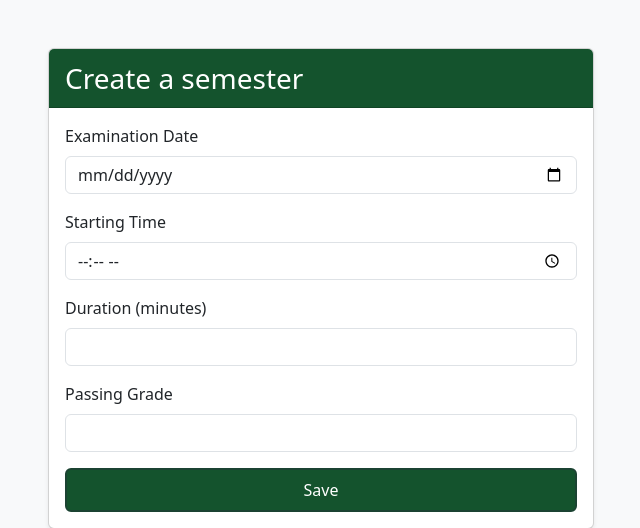
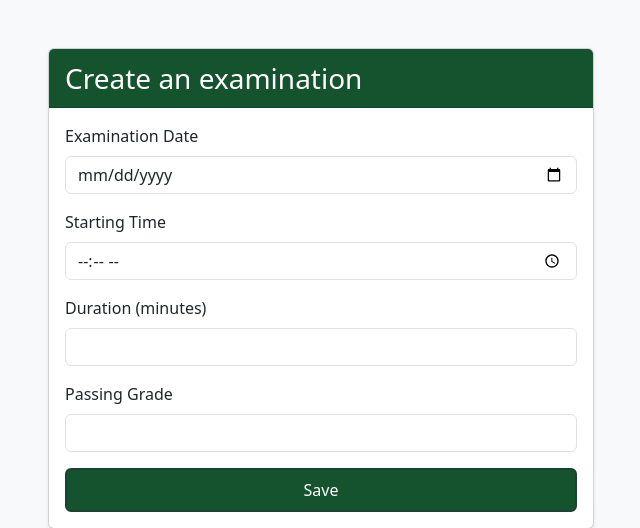
Before and after one commit to dafnipapado/UniversityManagementSystem, a Spring app: template src/main/resources/templates/shared/examination/create.html in a window 1280 px wide. Shown: the part 100-628 px from the top of the page, without its empty margins (319-959 px from the left). Run offline with Thymeleaf, Linux system fonts and the light colour scheme; the template is opened without the code that fills it, so the values that code supplies are empty; some of the project's set-up classes (security, data sources, template engines, error pages and the like) are left out, and stand-ins take their place; database files in the repository are not loaded.

Commit message:
refactor: update card title

```diff
--- a/src/main/resources/templates/shared/examination/create.html
+++ b/src/main/resources/templates/shared/examination/create.html
@@ -17,7 +17,7 @@
         <div class="col-md-8 col-lg-6">
             <div class="card shadow-sm">
                 <div class="card-header bg-primary-green text-white">
-                    <div class="card-title fs-3 mb-0">Create a semester</div>
+                    <div class="card-title fs-3 mb-0">Create an examination</div>
                 </div>
                 <div class="card-body">
                     <form
```
